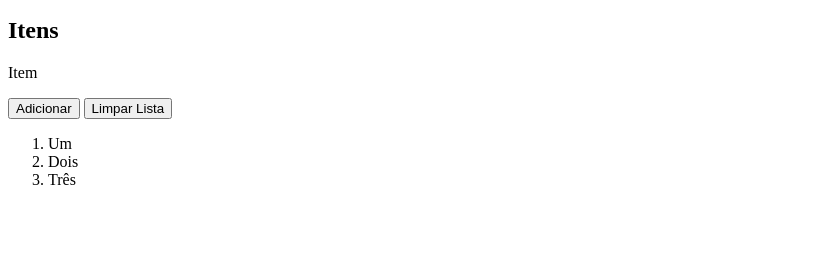
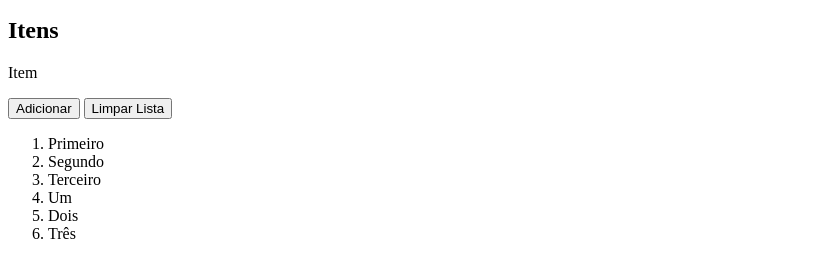
Before and after one commit to ufjf-dcc202/ufjf-dcc202-2023-3-b-atv11-SimoessJose, a plain HTML site: page index.html in a window 1280 px wide. Shown: the part 101-378 px from the top of the page, without its empty margins (0-819 px from the left). Drawn offline with Linux system fonts and the light colour scheme.

Commit message:
adiciona itens na lista ol

```diff
--- a/index.html
+++ b/index.html
@@ -16,7 +16,11 @@
             <p id="entrada" contenteditable>Item</p>
             <button id="adicionar" >Adicionar</button>
             <button id="limpar" >Limpar Lista</button>
-            <ol id="itens"></ol>
+            <ol id="itens">
+                <li>Primeiro</li>
+                <li>Segundo</li>
+                <li>Terceiro</li>
+            </ol>
         </section>
 
     </main>
```
